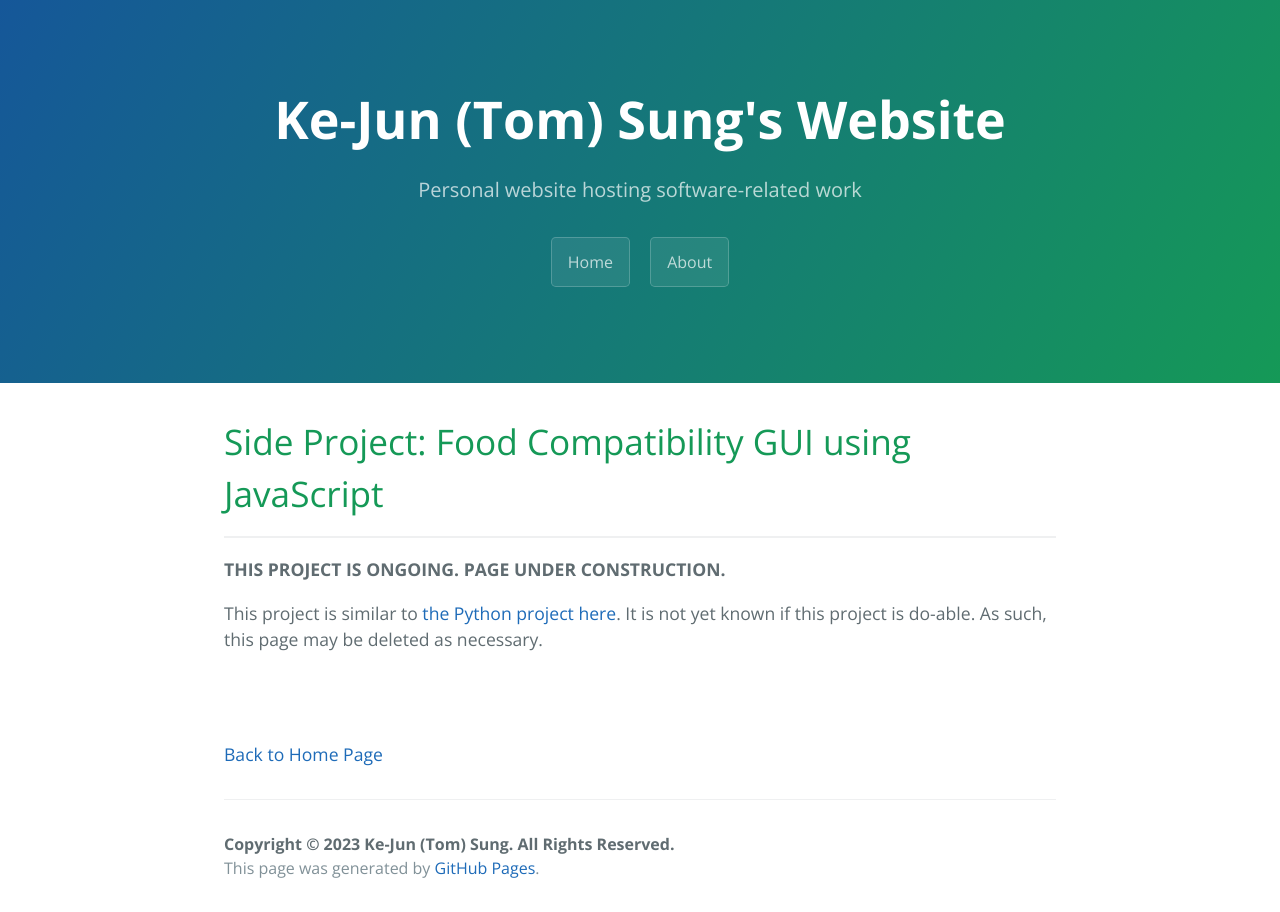
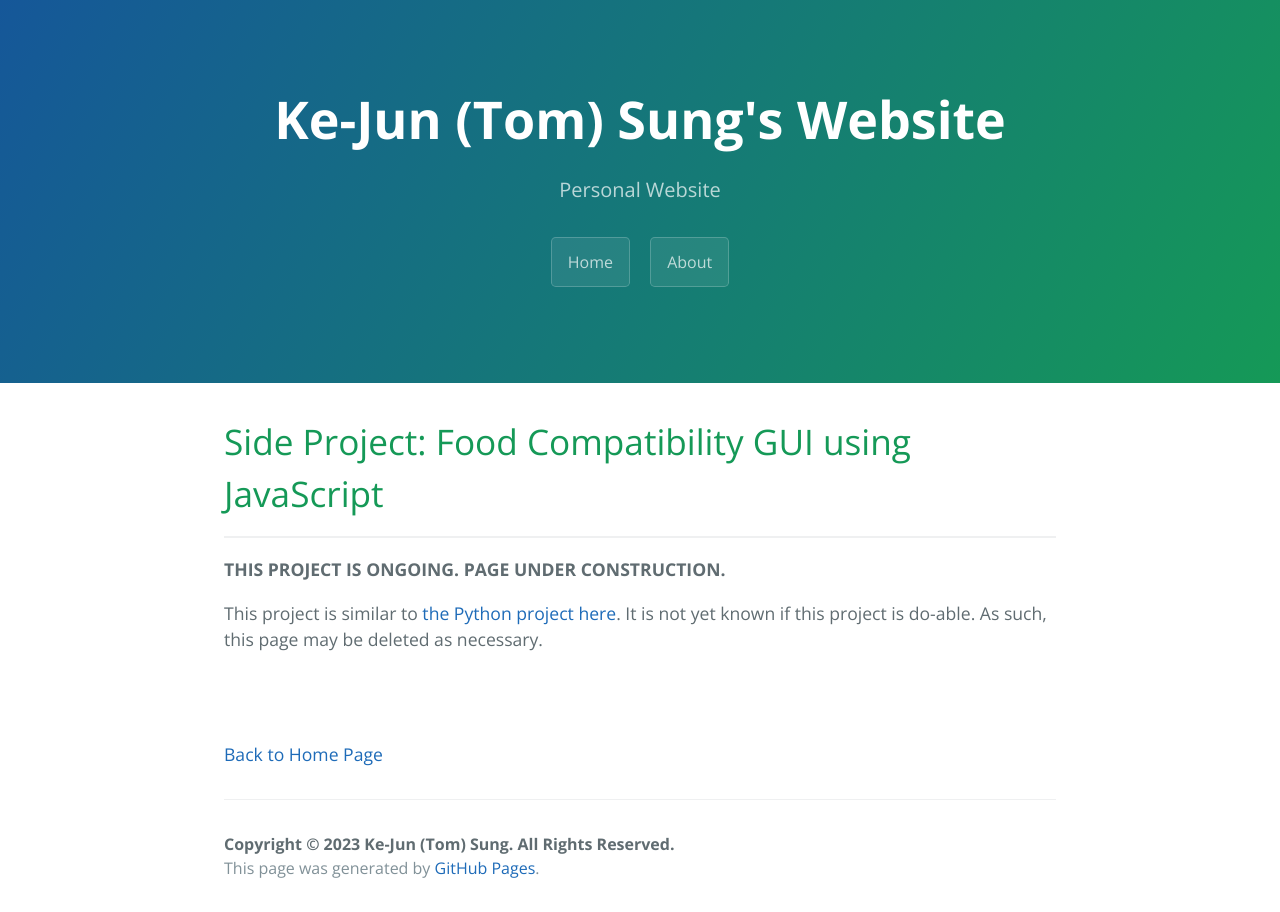
Before and after one commit to tkjsung/tkjsung.github.io, a Jekyll site: the page built from md_files/side_foodcompat_js.md, in a window 1280 px wide. Built offline with Jekyll 4.4.1, drawn with Linux system fonts in a browser that asks for light colours.

Commit message:
changed description

```diff
--- a/_config.yml
+++ b/_config.yml
@@ -20,7 +20,7 @@
 
 domain: tkjsung.github.io
 title: Ke-Jun (Tom) Sung's Website
-description: Personal website hosting software-related work
+description: Personal Website
 # email: your-email@example.com
 # description: >- # this means to ignore newlines until "baseurl:"
   # Write an awesome description for your new site here. You can edit this
@@ -32,7 +32,7 @@ url: "tkjsung.github.io" # the base hostname & protocol for your site, e.g. http
 # github_username:  jekyll
 
 show_downloads: false
-google_analytics:
+# google_analytics:
 theme: jekyll-theme-cayman
 
 # Build settings
```
